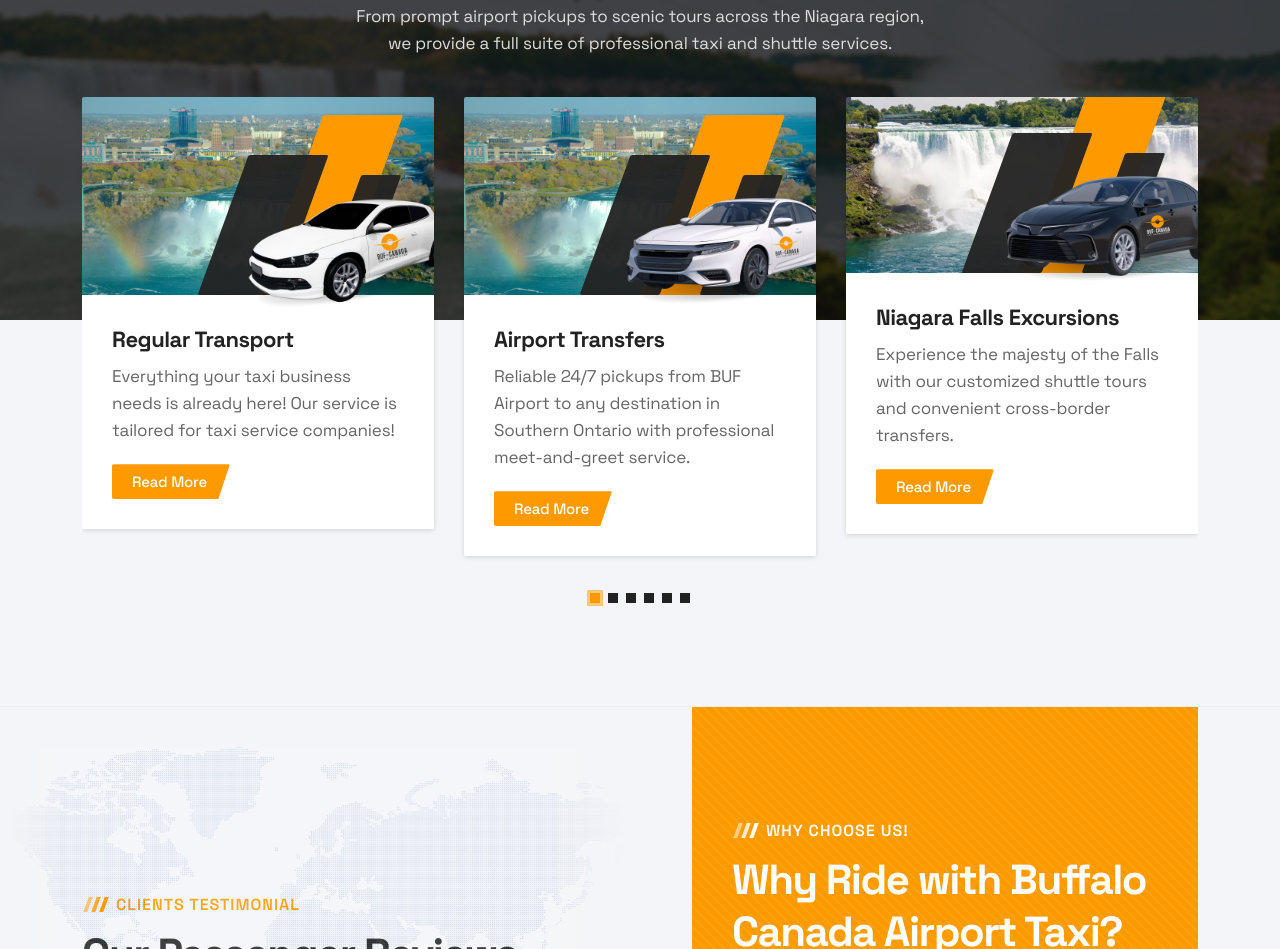
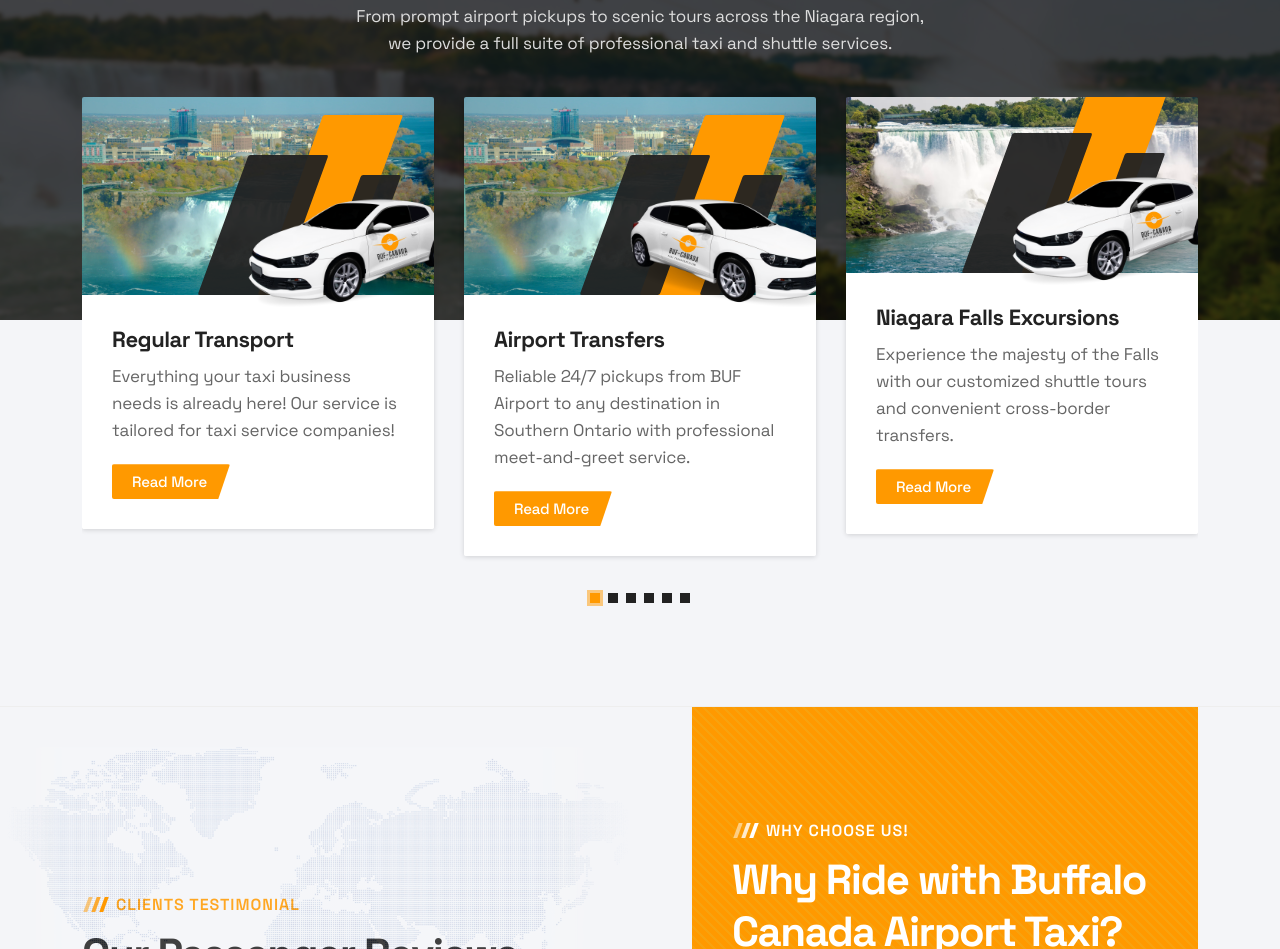
Before and after one commit to HimangshuPronoy/Cabs, a website: page html/about-us.html in a window 1280 px wide. Shown: the part 1468-2417 px from the top of the page. Drawn offline with Linux system fonts and the light colour scheme.

Commit message:
fix: final restoration of all car images and UI visibility improvements

```diff
--- a/html/about-us.html
+++ b/html/about-us.html
@@ -319,7 +319,7 @@
 <div class="service-shape-wrap">
 <div class="service-shape"></div>
 </div>
-<div class="service-car"><img alt="car" src="assets/img/car1.png"/></div>
+<div class="service-car"><img alt="car" src="assets/img/car1.png" style="z-index: 5;"/></div>
 </div>
 <div class="service-content">
 <h3><a href="booking.html">Regular Transport</a></h3>
@@ -335,7 +335,7 @@
 <div class="service-shape-wrap">
 <div class="service-shape"></div>
 </div>
-<div class="service-car"><img alt="car" src="assets/img/cars-2-larger.png"/></div>
+<div class="service-car"><img alt="car" src="assets/img/car2.png" style="z-index: 5;"/></div>
 </div>
 <div class="service-content">
 <h3><a href="booking.html">Airport Transfers</a></h3>
@@ -351,7 +351,7 @@
 <div class="service-shape-wrap">
 <div class="service-shape"></div>
 </div>
-<div class="service-car"><img alt="car" src="assets/img/cars-3.png"/></div>
+<div class="service-car"><img alt="car" src="assets/img/car1.png" style="z-index: 5;"/></div>
 </div>
 <div class="service-content">
 <h3><a href="booking.html">Niagara Falls Excursions</a></h3>
@@ -367,7 +367,7 @@
 <div class="service-shape-wrap">
 <div class="service-shape"></div>
 </div>
-<div class="service-car"><img alt="car" src="assets/img/cars-4.png"/></div>
+<div class="service-car"><img alt="car" src="assets/img/car2.png" style="z-index: 5;"/></div>
 </div>
 <div class="service-content">
 <h3><a href="booking.html">Toronto & Beyond</a></h3>
@@ -383,7 +383,7 @@
 <div class="service-shape-wrap">
 <div class="service-shape"></div>
 </div>
-<div class="service-car"><img alt="car" src="assets/img/car1.png"/></div>
+<div class="service-car"><img alt="car" src="assets/img/car1.png" style="z-index: 5;"/></div>
 </div>
 <div class="service-content">
 <h3><a href="booking.html">City Transport</a></h3>
@@ -399,7 +399,7 @@
 <div class="service-shape-wrap">
 <div class="service-shape"></div>
 </div>
-<div class="service-car"><img alt="car" src="assets/img/cars-5.png"/></div>
+<div class="service-car"><img alt="car" src="assets/img/car2.png" style="z-index: 5;"/></div>
 </div>
 <div class="service-content">
 <h3><a href="booking.html">Business Transport</a></h3>
--- a/html/assets/css/main.css
+++ b/html/assets/css/main.css
@@ -406,6 +406,7 @@
     right: -30px;
     bottom: -30px;
     max-width: 230px;
+    z-index: 5;
     transition: all .3s cubic-bezier(.165, .85, .45, 1);
 }
 
```
